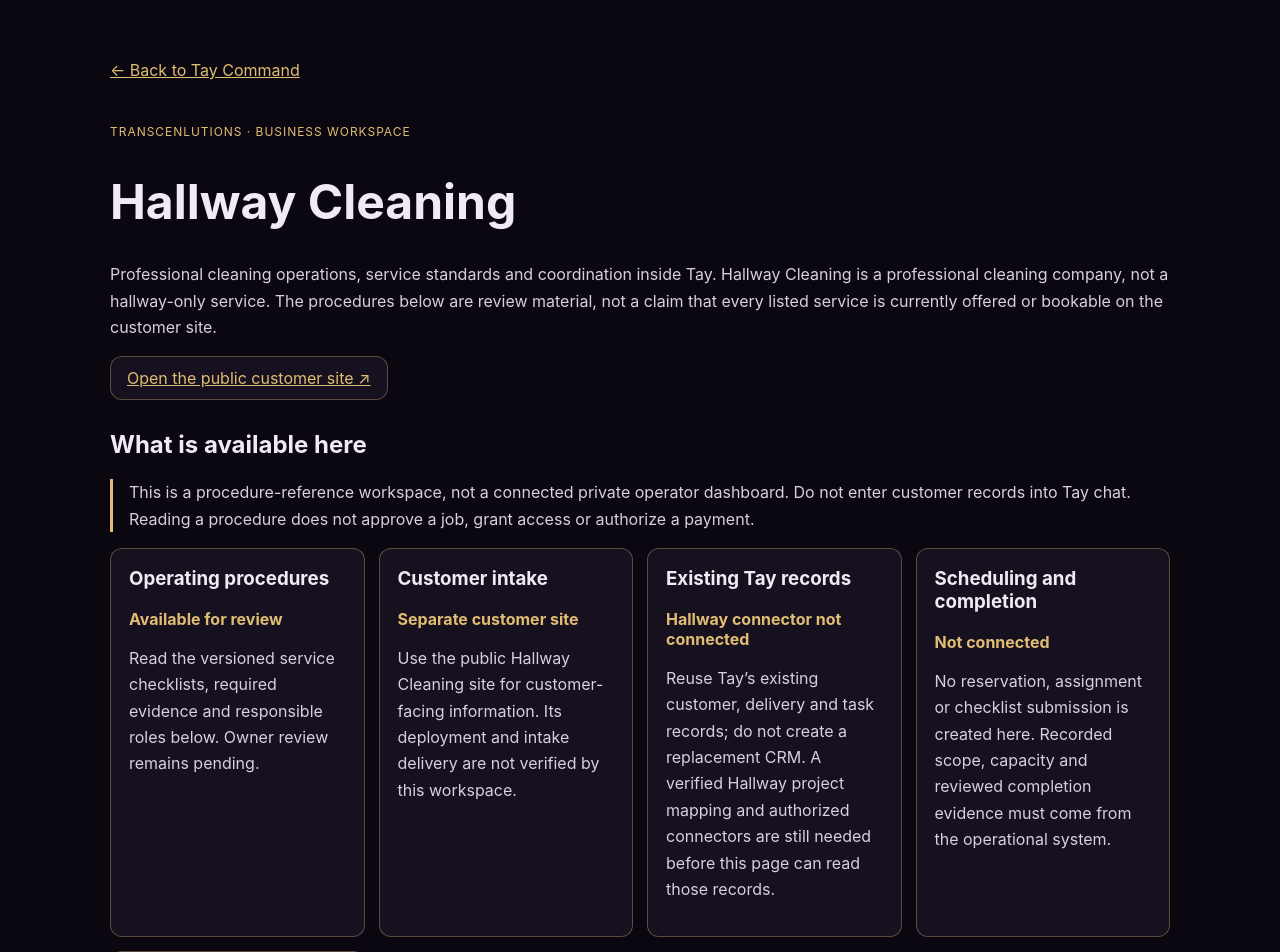
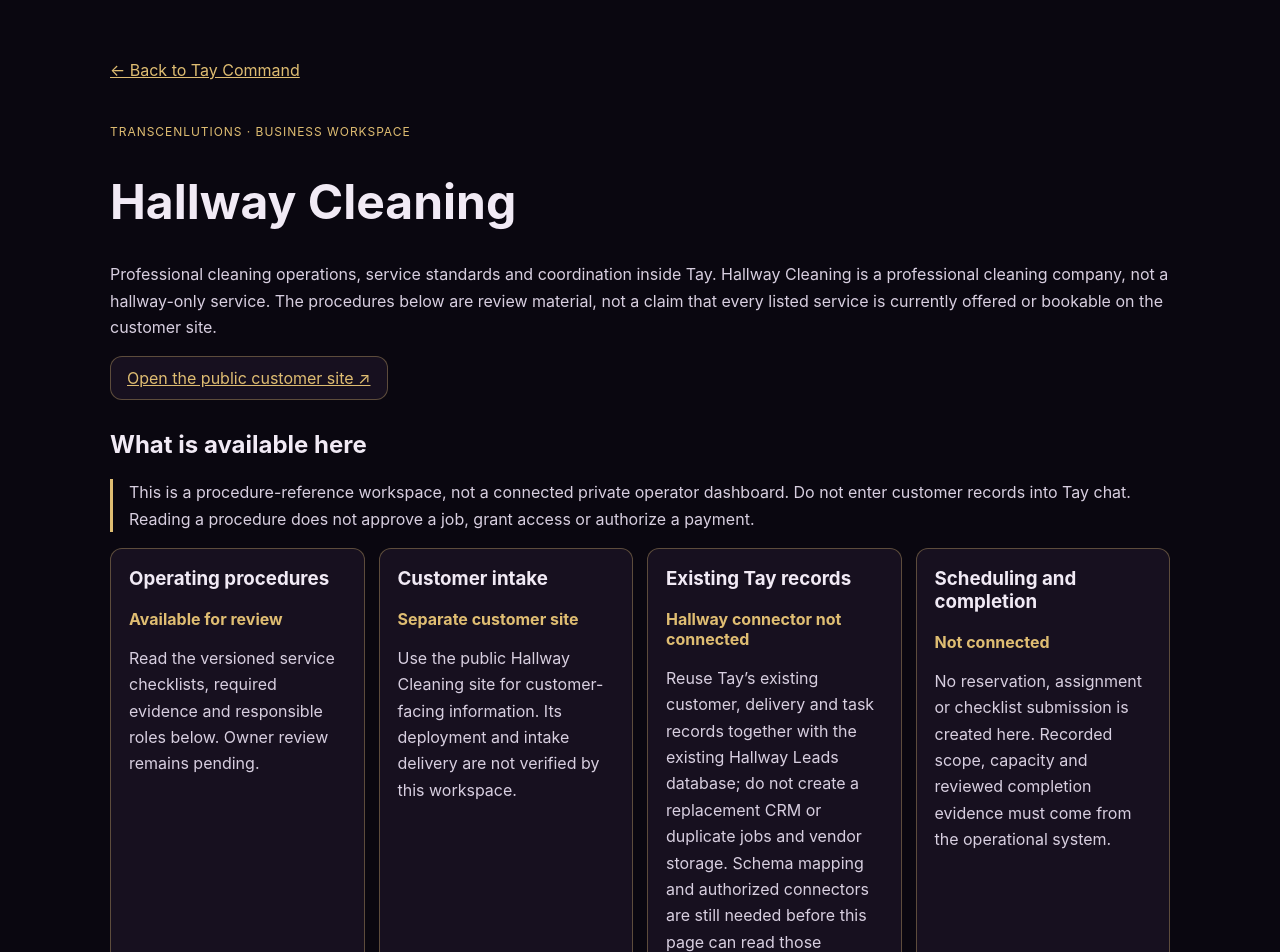
Before and after one commit to transcenlutions25/transcenlutions, a Next.js app: page /hallway-cleaning in a window 1280 px wide. Shown: the top 952 px of the page. Built offline with nearby package versions, Linux system fonts and the light colour scheme.

Commit message:
docs(hallway): preserve verified existing Hallway database reuse

```diff
--- a/app/hallway-cleaning/page.tsx
+++ b/app/hallway-cleaning/page.tsx
@@ -10,7 +10,7 @@ export const metadata = {
 const readiness = [
   ["Operating procedures", "Available for review", "Read the versioned service checklists, required evidence and responsible roles below. Owner review remains pending."],
   ["Customer intake", "Separate customer site", "Use the public Hallway Cleaning site for customer-facing information. Its deployment and intake delivery are not verified by this workspace."],
-  ["Existing Tay records", "Hallway connector not connected", "Reuse Tay’s existing customer, delivery and task records; do not create a replacement CRM. A verified Hallway project mapping and authorized connectors are still needed before this page can read those records."],
+  ["Existing Tay records", "Hallway connector not connected", "Reuse Tay’s existing customer, delivery and task records together with the existing Hallway Leads database; do not create a replacement CRM or duplicate jobs and vendor storage. Schema mapping and authorized connectors are still needed before this page can read those records."],
   ["Scheduling and completion", "Not connected", "No reservation, assignment or checklist submission is created here. Recorded scope, capacity and reviewed completion evidence must come from the operational system."],
   ["Outreach and payments", "Inactive", "No messages, invoices, charges, transfers or vendor payouts are executed by this page."],
 ] as const;
--- a/scripts/test-hallway-workspace.cjs
+++ b/scripts/test-hallway-workspace.cjs
@@ -20,6 +20,8 @@ test('actual route renders procedures and truthful unavailable states', () => {
   const dom = new JSDOM(renderToStaticMarkup(React.createElement(Page)));
   const document = dom.window.document;
   assert.equal(document.querySelectorAll('main').length, 1);
+  assert.match(document.body.textContent, /existing Hallway Leads database/);
+  assert.match(document.body.textContent, /do not create a replacement CRM or duplicate jobs and vendor storage/);
   assert.equal(document.querySelectorAll('details').length, catalog.templates.length);
   assert.match(document.body.textContent, /not a connected private operator dashboard/);
   assert.match(document.body.textContent, /Live job records and checklist submissions are not connected/);
```
